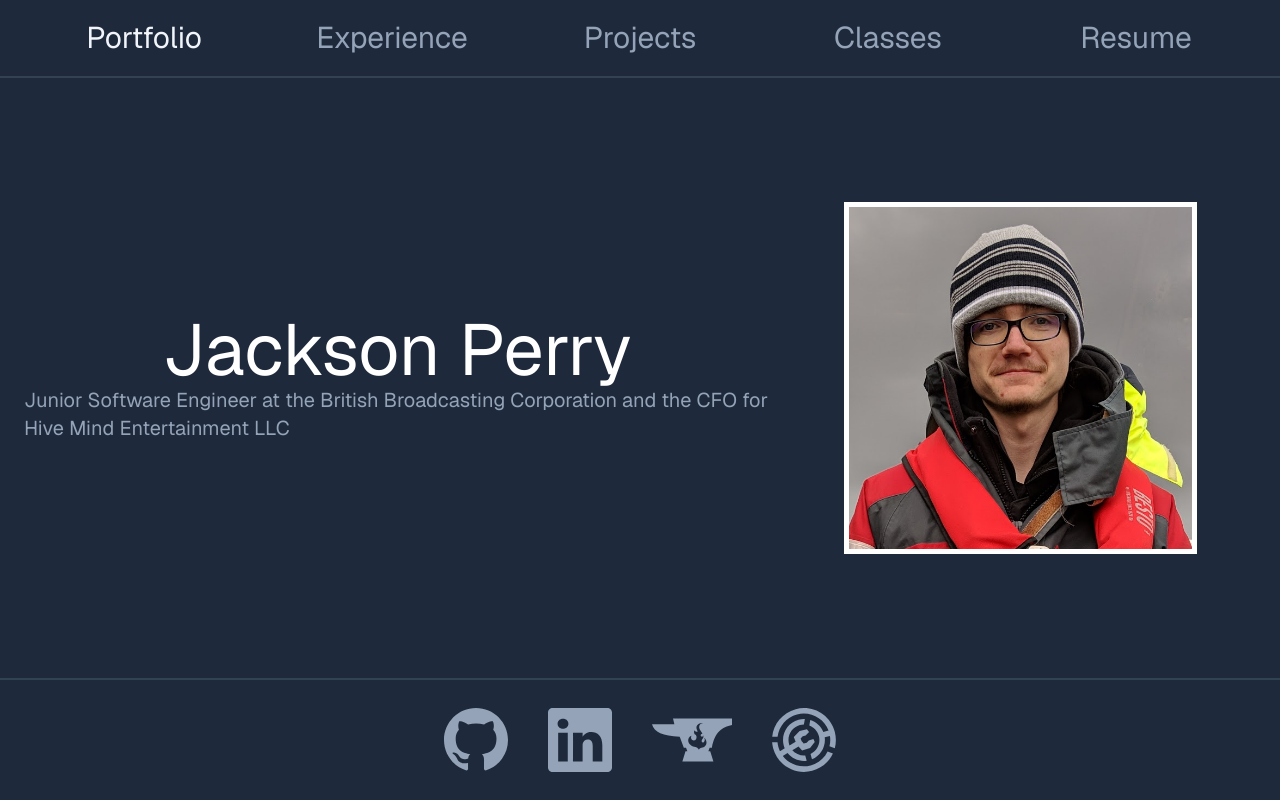
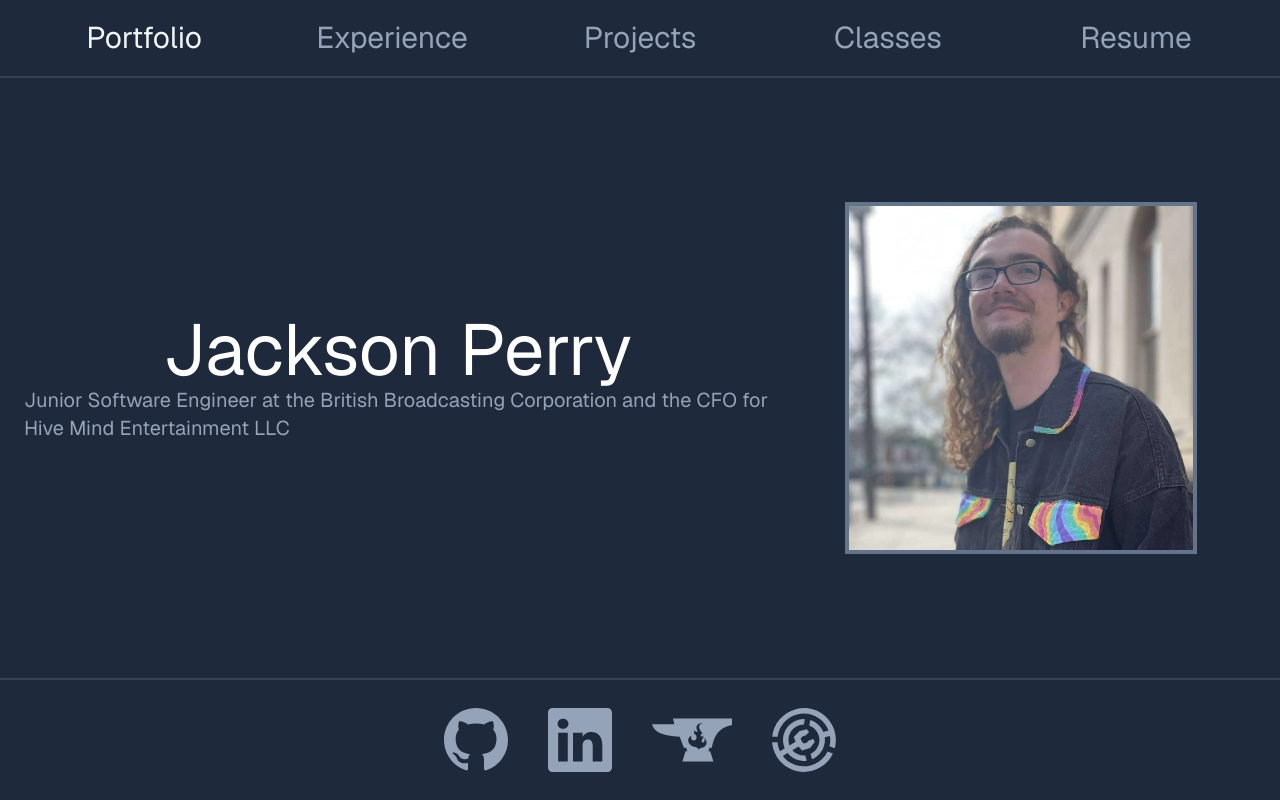
Before and after one commit to jackperry2187/NextPortfolio, a Next.js app: page / in a window 1280 px wide. Built offline with nearby package versions, Linux system fonts and the light colour scheme.

Commit message:
Update profile picture

```diff
--- a/src/app/page.tsx
+++ b/src/app/page.tsx
@@ -38,7 +38,7 @@ const HomePage = () => {
           <h4 className="text-xl text-slate-400">Junior Software Engineer at the British Broadcasting Corporation and the CFO for Hive Mind Entertainment LLC</h4>
         </div>
         <div className="flex flex-grow flex-col items-center p-2">
-          <Image src={me} alt="profile_picture" className="max-w-100 w-3/4 h-auto p-1 bg-white border border-white"/>
+          <Image src={me} alt="profile_picture" className="max-w-100 w-3/4 h-auto p-1 bg-slate-500"/>
         </div>
       </div>
     </div>
```
Also changed, not shown: public/images/profile_1.png.
